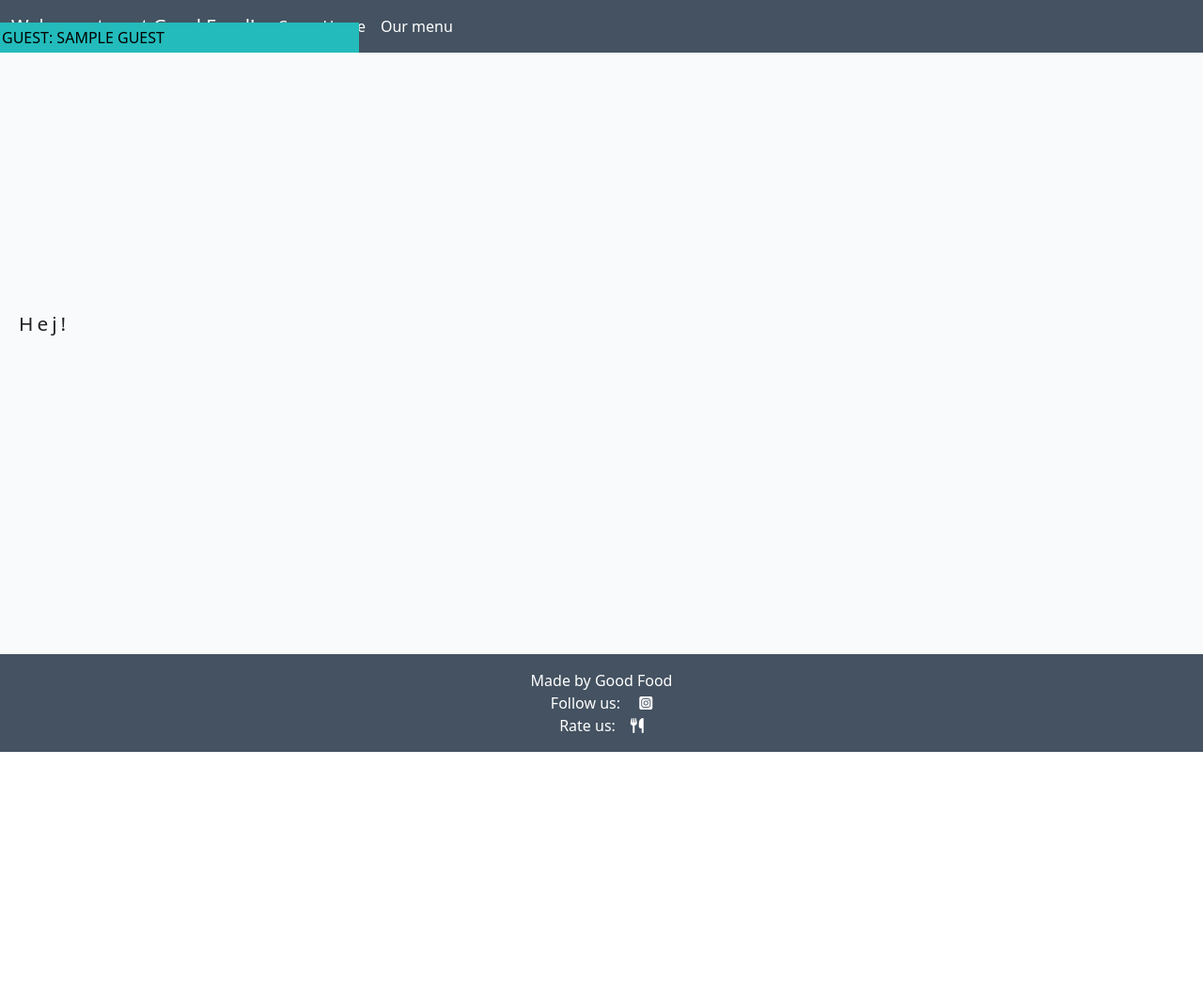
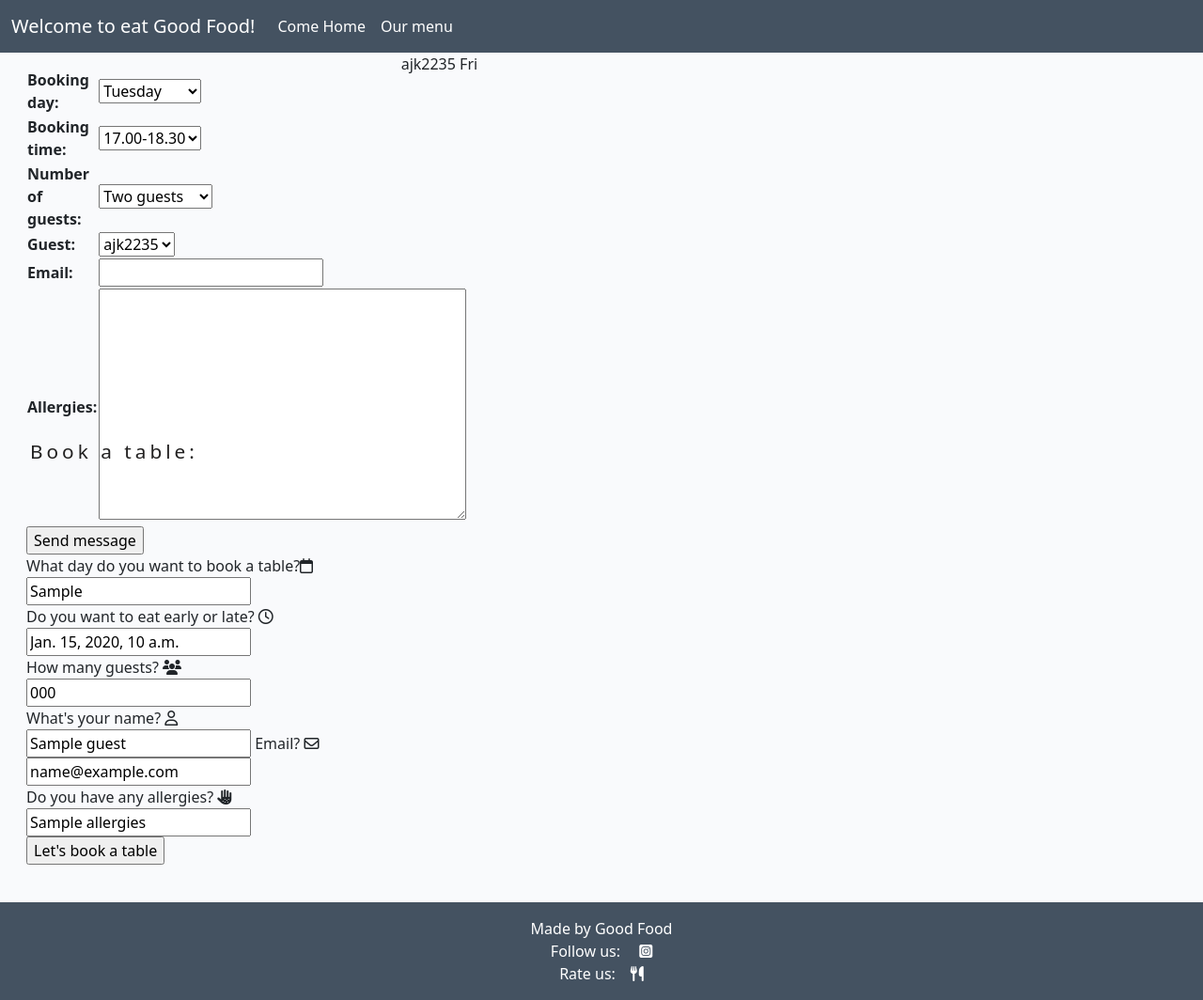
Before and after one commit to AnneKammenhed/good-food-too, a Django app: template templates/index.html in a window 1280 px wide. Shown: the whole page at 94% size. Before the commit the page ends 800 px from the top, so only its background shows below. Run offline with Django 3.2, Linux system fonts and the light colour scheme; data comes from the database, SQL or seed files in the repository; the template is opened without the code that fills it: values that come from a table or form of the project are taken from there, most other values are stand-ins (such as "Sample title", 1, 10 or a date in 2020); some libraries are stand-ins or nearby versions.

Commit message:
add forms.py and view and try to get csrf token working in html

```diff
--- a/book/forms.py
+++ b/book/forms.py
@@ -1,13 +1,14 @@
 from django.db import models
-# from django import forms
+from django.forms import ModelForm
 # from django.contrib.auth.models import User
 # from cloudinary.models import CloudinaryField
+from .models import Booking
 
 
-# class BookingForm(forms.ModelForm):
-#    class Meta:
-#        model = Booking
-#        fields = '__all__'
+class BookingForm(ModelForm):
+    class Meta:
+        model = Booking
+        fields = '__all__'
 
 #    def__init__(self, *args, **kwargs):
 #        guest = kwargs.pop('guest', None)
--- a/templates/index.html
+++ b/templates/index.html
@@ -3,16 +3,50 @@
 {% block content %}
 
 <div class="container-fluid">
+    <div class="row">
+        <div class="col-md-4">
+            <div class="card mb-4">
+                <div class="card-body">
+                    <h2 id="cover-text">Book a table:</h2>
 
-    <h2 id="cover-text">Hej!</h2>
-    <div class="row">
-        {% for booking in booking_view %}
-        <div class="image-container">
-            <div class="image-flash">
-                <p class="guest">Guest: {{ booking.guest }}</p>
+                    <form action="" method="post">
+                        {% csrf_token %}
+                        <table>
+                        {{ form.as_table }}
+                        </table>
+                        <input type="submit" value="Send message">
+                    </form>
+
+                    <form action="book_urls" method="post">
+                        <label for="booking_day">What day do you want to book a table?<i class="fa-regular fa-calendar"></i></label>
+                        <input id="booking_day" list="{{ booking_day }}" value="{{ booking_day }}">
+
+                        <label for="booking_time">Do you want to eat early or late? <i class="fa-regular fa-clock"></i></label>
+                        <input id="booking_time" type="text" value="{{ booking_time }}">
+
+                        <label for="number_of_guests">How many guests? <i class="fa-solid fa-users"></i></label>
+                        <input id="number_of_guests" type="text" value="{{ number_of_guests }}">
+
+                        <label for="guest">What's your name? <i class="fa-regular fa-user"></i></label>
+                        <input id="guest" type="text" value="{{ guest }}">
+
+
+                        <label for="guest_email">Email? <i class="fa-regular fa-envelope"></i></label>
+                        <input id="guest_email" type="email" value="{{ guest_email }}">
+
+                        <label for="allergies">Do you have any allergies? <i class="fa-solid fa-hand-dots"></i></label>
+                        <input id="allergies" type="text" value="{{ allergies }}">
+
+                        <input type="submit" value="Let's book a table">
+
+                    </form>
+                </div>
             </div>
         </div>
-        {% endfor %}
+        {{ booking.guest }}
+
+        {{ booking.booking_day }}
+
     </div>
 </div>
 {% endblock %}
```
Also changed, not shown: book/views.py (+19 -7 lines).
